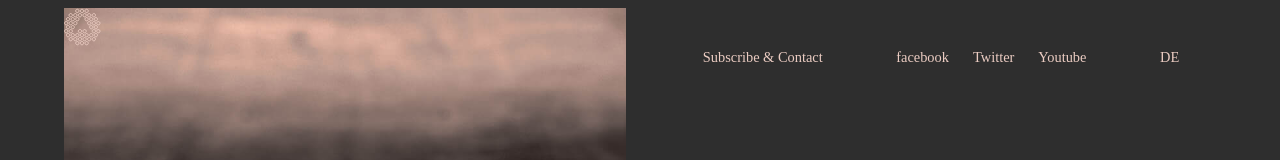
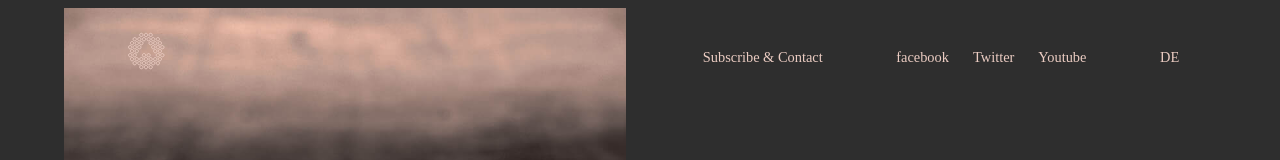
Before and after one commit to CatalinBarbu/Web_Site-Headphones, a plain HTML site: page pages/lounger.html in a window 1280 px wide. Shown: the top 160 px of the page. Drawn offline with Linux system fonts and the light colour scheme; files that its build step writes are made by us from their sources; files whose address does not match are found by name; a web font is replaced by a local one.

Commit message:
Folder update

```diff
--- a/assets/css/style.css
+++ b/assets/css/style.css
@@ -136,7 +136,8 @@ body {
 .logoUndBackgroundEx {
   background-image: url("../img/section-experience-1.jpg");
 }
-.logoUndBackgroundEx img {
+.logoUndBackgroundEx img,
+.logoUndBackground img {
   padding: 3vh 5vw 0;
 }
 .textLoungerAlign p:first-of-type,
```
Also changed, not shown: pages/experience.html (renamed from experience.html), pages/lounger.html (renamed from lounger.html).
